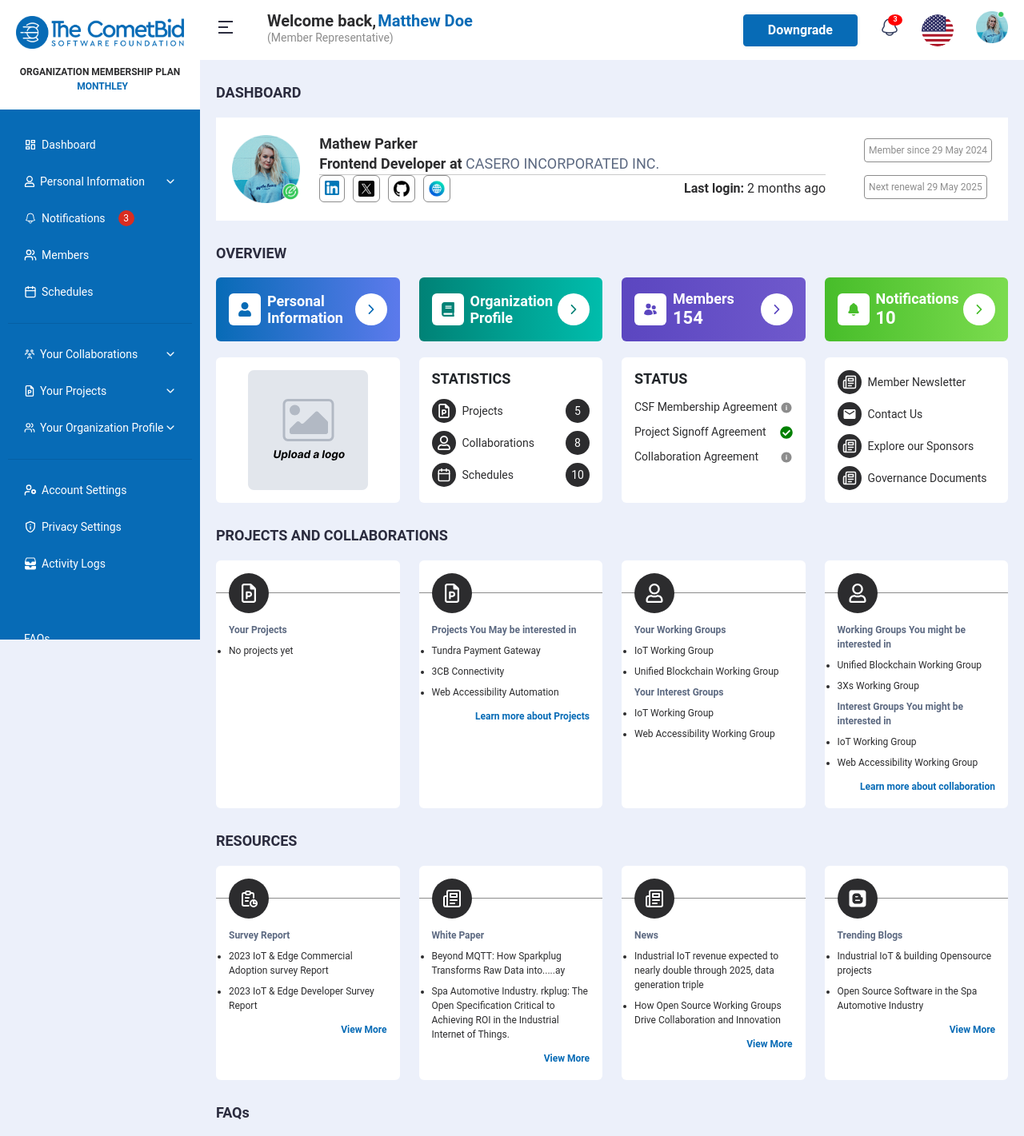
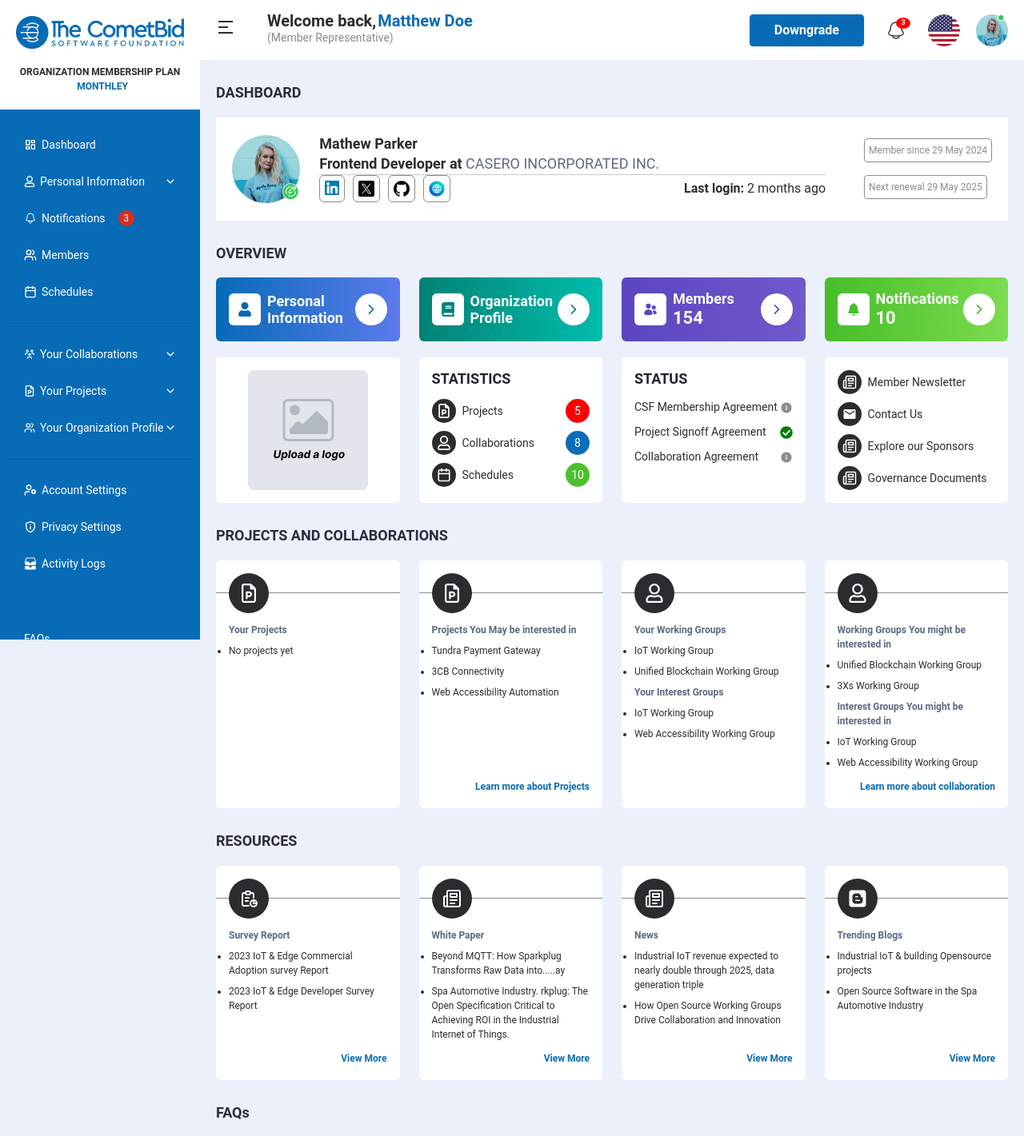
Before and after one commit to rohit0730/cometbid, a Next.js app: page /dashboard in a window 1280 px wide. Shown: the top 1421 px of the page at 80% size. Built offline with nearby package versions, Linux system fonts and the light colour scheme.

Commit message:
css update

```diff
--- a/src/app/entities/DashboardData/page.js
+++ b/src/app/entities/DashboardData/page.js
@@ -283,7 +283,7 @@ function DashboardData() {
                                                         Projects
                                                     </div>
                                                 </div>
-                                                <div className="card-value">
+                                                <div className="card-value red">
                                                     5
                                                 </div>
                                             </div>
@@ -298,7 +298,7 @@ function DashboardData() {
                                                         Collaborations
                                                     </div>
                                                 </div>
-                                                <div className="card-value">
+                                                <div className="card-value blue">
                                                     8
                                                 </div>
                                             </div>
@@ -313,7 +313,7 @@ function DashboardData() {
                                                         Schedules
                                                     </div>
                                                 </div>
-                                                <div className="card-value">
+                                                <div className="card-value green">
                                                     10
                                                 </div>
                                             </div>
@@ -366,6 +366,7 @@ function DashboardData() {
                                 <div className="card-content">
                                     <div className="list-content d-flex flex-column">
                                         <div className="card-list-item d-flex justify-content-between align-items-center">
+                                            <Link href="/">
                                                 <div className="d-flex align-items-center gap-2">
                                                     <div className="card-icon">
                                                         <LuNewspaper />
@@ -374,8 +375,10 @@ function DashboardData() {
                                                         Member Newsletter
                                                     </div>
                                                 </div>
+                                            </Link>
                                         </div>
                                         <div className="card-list-item d-flex justify-content-between align-items-center">
+                                            <Link href="/">
                                                 <div className="d-flex align-items-center gap-2">
                                                     <div className="card-icon">
                                                         <MdEmail />
@@ -384,8 +387,10 @@ function DashboardData() {
                                                         Contact Us
                                                     </div>
                                                 </div>
+                                            </Link>
                                         </div>
                                         <div className="card-list-item d-flex justify-content-between align-items-center">
+                                            <Link href="/">
                                                 <div className="d-flex align-items-center gap-2">
                                                     <div className="card-icon">
                                                         <LuNewspaper />
@@ -394,8 +399,10 @@ function DashboardData() {
                                                         Explore our Sponsors
                                                     </div>
                                                 </div>
+                                            </Link>
                                         </div>
                                         <div className="card-list-item d-flex justify-content-between align-items-center">
+                                            <Link href="/">
                                                 <div className="d-flex align-items-center gap-2">
                                                     <div className="card-icon">
                                                         <LuNewspaper />
@@ -404,6 +411,7 @@ function DashboardData() {
                                                         Governance Documents
                                                     </div>
                                                 </div>
+                                            </Link>
                                         </div>
                                     </div>
                                 </div>
@@ -443,24 +451,25 @@ function DashboardData() {
                         <div className="col-md-3">
                             <div className="card">
                                 <div className="card-body">
+                                    <div className="d-flex justify-content-between flex-column h-100">
+                                        <div>
                                             <div className="card-header-icon">
                                                 <div className="icon-box">
                                                     <FaRegFilePowerpoint />
                                                 </div>
-                                        {/* <div className="border-line"></div> */}
                                             </div>
-
                                             <div className="project-light-tltle">
                                                 Projects You May be interested in
                                             </div>
-
                                             <ul className="project-list">
-                                        <li>Tundra Payment Gateway</li>
-                                        <li>3CB Connectivity</li>
-                                        <li>Web Accessibility Automation</li>
+                                                <li><Link href="/projects">Tundra Payment Gateway</Link></li>
+                                                <li><Link href="/projects">3CB Connectivity</Link></li>
+                                                <li><Link href="/projects">Web Accessibility Automation</Link></li>
                                             </ul>
+                                        </div>
                                         <div className="btn-read">
                                             <Link href="/projects">Learn more about Projects</Link>
+                                        </div>
                                     </div>
                                     <div className="border-line"></div>
                                 </div>
@@ -473,24 +482,20 @@ function DashboardData() {
                                         <div className="icon-box">
                                             <FaRegUser />
                                         </div>
-                                        {/* <div className="border-line"></div> */}
                                     </div>
-
                                     <div className="project-light-tltle">
                                         Your Working Groups
                                     </div>
-
                                     <ul className="project-list">
-                                        <li>IoT Working Group </li>
-                                        <li>Unified Blockchain Working Group</li>
+                                        <li><Link href="/">IoT Working Group</Link></li>
+                                        <li><Link href="/">Unified Blockchain Working Group</Link></li>
                                     </ul>
                                     <div className="project-light-tltle">
                                         Your Interest Groups
                                     </div>
-
                                     <ul className="project-list">
-                                        <li>IoT Working Group </li>
-                                        <li>Web Accessibility Working Group</li>
+                                        <li><Link href="/">IoT Working Group</Link></li>
+                                        <li><Link href="/">Web Accessibility Working Group</Link></li>
                                     </ul>
                                     <div className="border-line"></div>
                                 </div>
@@ -499,32 +504,31 @@ function DashboardData() {
                         <div className="col-md-3">
                             <div className="card">
                                 <div className="card-body">
+                                    <div className="d-flex justify-content-between flex-column h-100">
+                                        <div>
                                             <div className="card-header-icon">
                                                 <div className="icon-box">
                                                     <FaRegUser />
                                                 </div>
-                                        {/* <div className="border-line"></div> */}
                                             </div>
-
                                             <div className="project-light-tltle">
                                                 Working Groups You might be interested in
                                             </div>
-
                                             <ul className="project-list">
-                                        <li>Unified Blockchain Working Group </li>
-                                        <li>3Xs Working Group</li>
+                                                <li><Link href="/">Unified Blockchain Working Group</Link></li>
+                                                <li><Link href="/">3Xs Working Group</Link></li>
                                             </ul>
                                             <div className="project-light-tltle">
                                                 Interest Groups You might be interested in
                                             </div>
-
                                             <ul className="project-list">
-                                        <li>IoT Working Group </li>
-                                        <li>Web Accessibility Working Group</li>
+                                                <li><Link href="/">IoT Working Group</Link></li>
+                                                <li><Link href="/">Web Accessibility Working Group</Link></li>
                                             </ul>
-
+                                        </div>
                                         <div className="btn-read">
                                             <Link href="/collaborations/your-collaboration">Learn more about collaboration</Link>
+                                        </div>
                                     </div>
                                     <div className="border-line"></div>
                                 </div>
@@ -543,23 +547,24 @@ function DashboardData() {
                         <div className="col-md-3">
                             <div className="card">
                                 <div className="card-body">
+                                    <div className="d-flex justify-content-between flex-column h-100">
+                                        <div>
                                             <div className="card-header-icon">
                                                 <div className="icon-box">
                                                     <TbReport />
                                                 </div>
-
                                             </div>
-
                                             <div className="project-light-tltle">
                                                 Survey Report
                                             </div>
-
                                             <ul className="project-list">
-                                        <li>2023 IoT & Edge Commercial Adoption survey Report</li>
-                                        <li>2023 IoT & Edge Developer Survey Report</li>
+                                                <li><Link href="#">2023 IoT & Edge Commercial Adoption survey Report</Link></li>
+                                                <li><Link href="#">2023 IoT & Edge Developer Survey Report</Link></li>
                                             </ul>
+                                        </div>
                                         <div className="btn-read">
                                             <Link href="#">View More</Link>
+                                        </div>
                                     </div>
                                     <div className="border-line"></div>
                                 </div>
@@ -568,24 +573,25 @@ function DashboardData() {
                         <div className="col-md-3">
                             <div className="card">
                                 <div className="card-body">
+                                    <div className="d-flex justify-content-between flex-column h-100">
+                                        <div>
                                             <div className="card-header-icon">
                                                 <div className="icon-box">
                                                     <LuNewspaper />
                                                 </div>
-                                        {/* <div className="border-line"></div> */}
                                             </div>
-
                                             <div className="project-light-tltle">
                                                 White Paper
                                             </div>
-
                                             <ul className="project-list">
-                                        <li>Beyond MQTT: How Sparkplug Transforms Raw Data into.....ay</li>
-                                        <li>Spa Automotive Industry. rkplug: The Open Specification Critical to Achieving ROI in the Industrial Internet of Things.</li>
+                                                <li><Link href="#">Beyond MQTT: How Sparkplug Transforms Raw Data into.....ay</Link></li>
+                                                <li><Link href="#">Spa Automotive Industry. rkplug: The Open Specification Critical to Achieving ROI in the Industrial Internet of Things.</Link></li>
                                                 {/* <li>Web Accessibility Automation</li> */}
                                             </ul>
+                                        </div>
                                         <div className="btn-read">
                                             <Link href="#">View More</Link>
+                                        </div>
                                     </div>
                                     <div className="border-line"></div>
                                 </div>
@@ -594,24 +600,24 @@ function DashboardData() {
                         <div className="col-md-3">
                             <div className="card">
                                 <div className="card-body">
+                                    <div className="d-flex justify-content-between flex-column h-100">
+                                        <div>
                                             <div className="card-header-icon">
                                                 <div className="icon-box">
                                                     <LuNewspaper />
                                                 </div>
-                                        {/* <div className="border-line"></div> */}
                                             </div>
-
                                             <div className="project-light-tltle">
                                                 News
                                             </div>
-
                                             <ul className="project-list">
-                                        <li>Industrial IoT revenue expected to nearly double through 2025, data generation triple</li>
-                                        <li>How Open Source Working Groups Drive Collaboration and Innovation</li>
+                                                <li><Link href="#">Industrial IoT revenue expected to nearly double through 2025, data generation triple</Link></li>
+                                                <li><Link href="#">How Open Source Working Groups Drive Collaboration and Innovation</Link></li>
                                             </ul>
-
+                                        </div>
                                         <div className="btn-read">
                                             <Link href="#">View More</Link>
+                                        </div>
                                     </div>
                                     <div className="border-line"></div>
                                 </div>
@@ -620,24 +626,24 @@ function DashboardData() {
                         <div className="col-md-3">
                             <div className="card">
                                 <div className="card-body">
+                                    <div className="d-flex justify-content-between flex-column h-100">
+                                        <div>
                                             <div className="card-header-icon">
                                                 <div className="icon-box">
                                                     <FaBlogger />
                                                 </div>
-                                        {/* <div className="border-line"></div> */}
                                             </div>
-
                                             <div className="project-light-tltle">
                                                 Trending Blogs
                                             </div>
-
                                             <ul className="project-list">
-                                        <li>Industrial IoT & building Opensource projects </li>
-                                        <li>Open Source Software in the Spa Automotive Industry</li>
+                                                <li><Link href="#">Industrial IoT & building Opensource projects</Link></li>
+                                                <li><Link href="#">Open Source Software in the Spa Automotive Industry</Link></li>
                                             </ul>
-
+                                        </div>
                                         <div className="btn-read">
                                             <Link href="#">View More</Link>
+                                        </div>
                                     </div>
                                     <div className="border-line"></div>
                                 </div>
@@ -681,7 +687,7 @@ function DashboardData() {
                             </div>
                         </div>
                         <div className="col-md-4">
-                            <div className="card">
+                            <div className="card-faq">
                                 <div className="card-body d-flex flex-column justify-content-between">
                                     <div>
                                         <div className="chat-icon">
--- a/src/app/entities/DashboardData/style.css
+++ b/src/app/entities/DashboardData/style.css
@@ -210,6 +210,10 @@ ul.project-list li {
     margin-bottom: 8px;
 }
 
+ul.project-list li a {
+    color: var(--foreground);
+}
+
 .card-header-icon {
     position: relative;
     z-index: 1;
@@ -285,3 +289,21 @@ p.description {
     object-fit: cover;
     border-radius: 5px;
 }
+
+.card-faq {
+    border: none;
+    background-color: #ffffff;
+    padding: 16px;
+}
+
+.red {
+    background-color: #FF0000;
+}
+
+.green {
+    background-color: #4bc02d;
+}
+
+.blue {
+    background-color: #0b6cb9;
+}
--- a/src/app/globals.css
+++ b/src/app/globals.css
@@ -148,13 +148,13 @@ a {
 }
 
 .content-right {
-  gap: 28px;
+  gap: 20px;
 }
 
 .notification-count {
   position: absolute;
-  top: -4px;
-  right: -4px;
+  top: 4px;
+  right: 2px;
   background-color: #FF0000;
   color: #fff;
   border-radius: 50%;
@@ -169,6 +169,17 @@ a {
 
 .notification {
   position: relative;
+  width: 40px;
+  height: 40px;
+  display: flex;
+  align-items: center;
+  justify-content: center;
+  border-radius: 50%;
+  cursor: pointer;
+}
+
+.notification:hover {
+  background-color: #f5f5f5;
 }
 
 .sidebar-menu {
@@ -645,6 +656,8 @@ label {
 
 .user-info-2 {
   position: relative;
+  width: 40px;
+  height: 40px;
 }
 
 .profile-dropdown {
```
Lines whose indentation alone changed are shown as unchanged.
